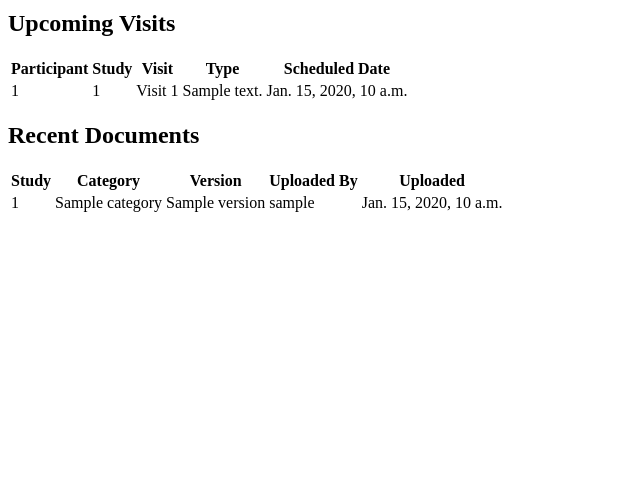
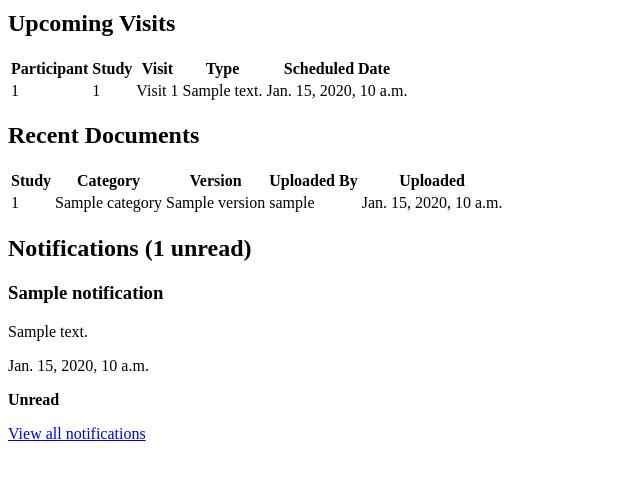
Before and after one commit to Azizr96/studyflow, a Django app: template dashboard/templates/dashboard/dashboard.html in a window 1280 px wide. Shown: the part 321-800 px from the top of the page, without its empty margins (0-640 px from the left). Run offline with Django 3.2, Linux system fonts and the light colour scheme; the template is opened without the code that fills it: most values are stand-ins (such as "Sample title", 1, 10 or a date in 2020).

Commit message:
Add notification section wihtin dashboard html teomplate

```diff
--- a/dashboard/templates/dashboard/dashboard.html
+++ b/dashboard/templates/dashboard/dashboard.html
@@ -155,4 +155,48 @@
     {% endif %}
 </section>
 
+<section>
+    <h2>
+        Notifications
+        {% if unread_notification_count > 0 %}
+            ({{ unread_notification_count }} unread)
+        {% endif %}
+    </h2>
+
+    {% if recent_notifications %}
+
+        {% for notification in recent_notifications %}
+            <article>
+                <h3>
+                    {{ notification.title }}
+                </h3>
+
+                <p>
+                    {{ notification.message }}
+                </p>
+
+                <p>
+                    {{ notification.created_at }}
+                </p>
+
+                {% if not notification.is_read %}
+                    <p>
+                        <strong>Unread</strong>
+                    </p>
+                {% endif %}
+            </article>
+        {% endfor %}
+
+        <p>
+            <a href="{% url 'notifications:notification_list' %}">
+                View all notifications
+            </a>
+        </p>
+
+    {% else %}
+
+        <p>No notifications.</p>
+
+    {% endif %}
+</section>
 {% endblock %}
```
